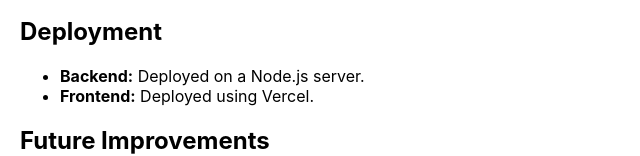
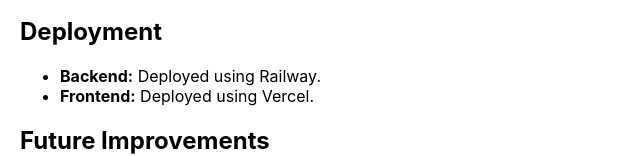
Before and after one commit to MRaflyH/TubesTST2, a React (Create React App) app in the folder frontend/: page /docs in a window 1280 px wide. Shown: the part 1700-1856 px from the top of the page, without its empty margins (0-640 px from the left). Built offline with nearby package versions, Linux system fonts and the light colour scheme.

Commit message:
Update DocsPage.jsx

```diff
--- a/frontend/src/components/DocsPage.jsx
+++ b/frontend/src/components/DocsPage.jsx
@@ -81,7 +81,7 @@ const DocsPage = () => {
 
       <h2>Deployment</h2>
       <ul>
-        <li><strong>Backend:</strong> Deployed on a Node.js server.</li>
+        <li><strong>Backend:</strong> Deployed using Railway.</li>
         <li><strong>Frontend:</strong> Deployed using Vercel.</li>
       </ul>
 
```
